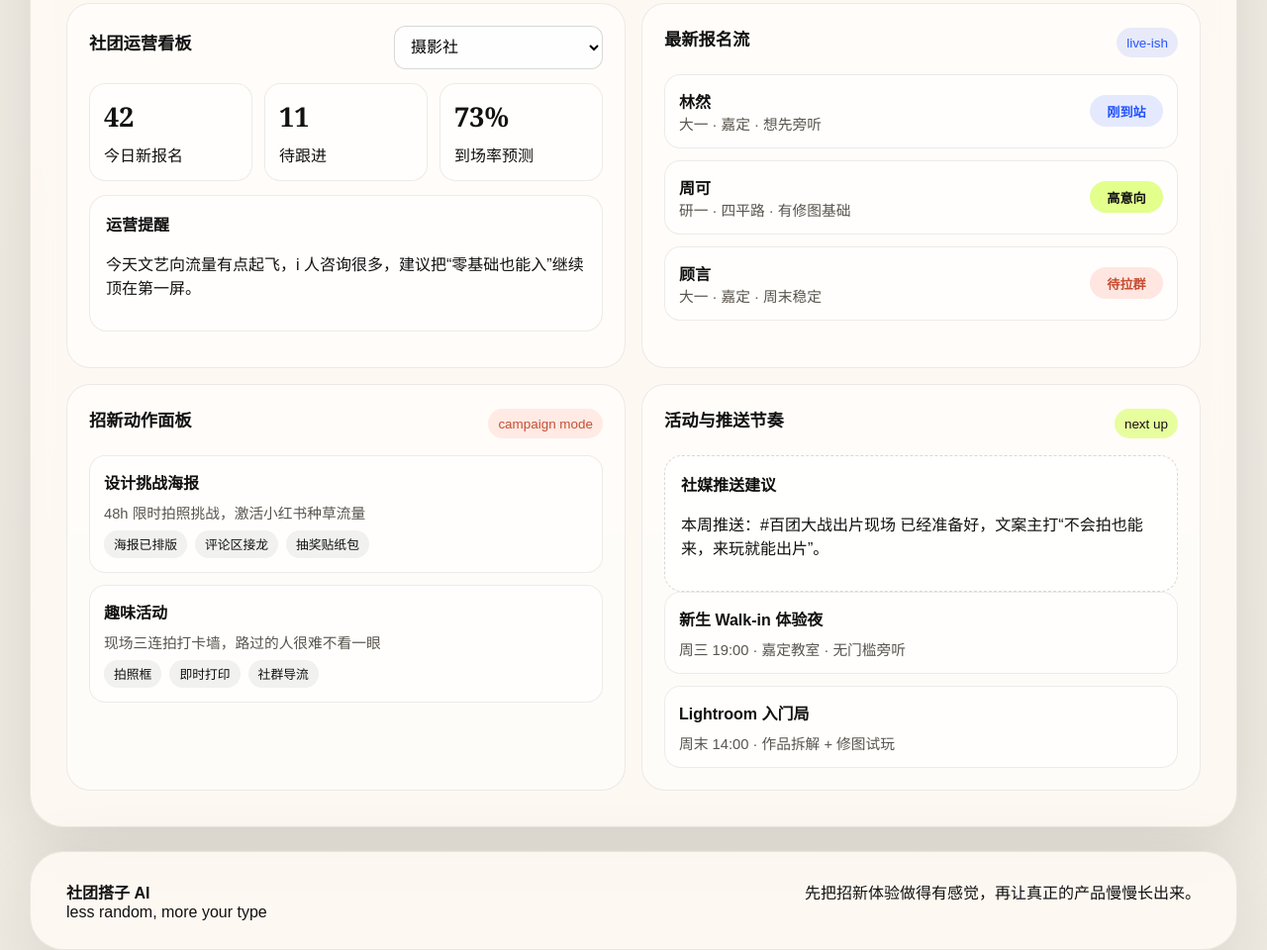
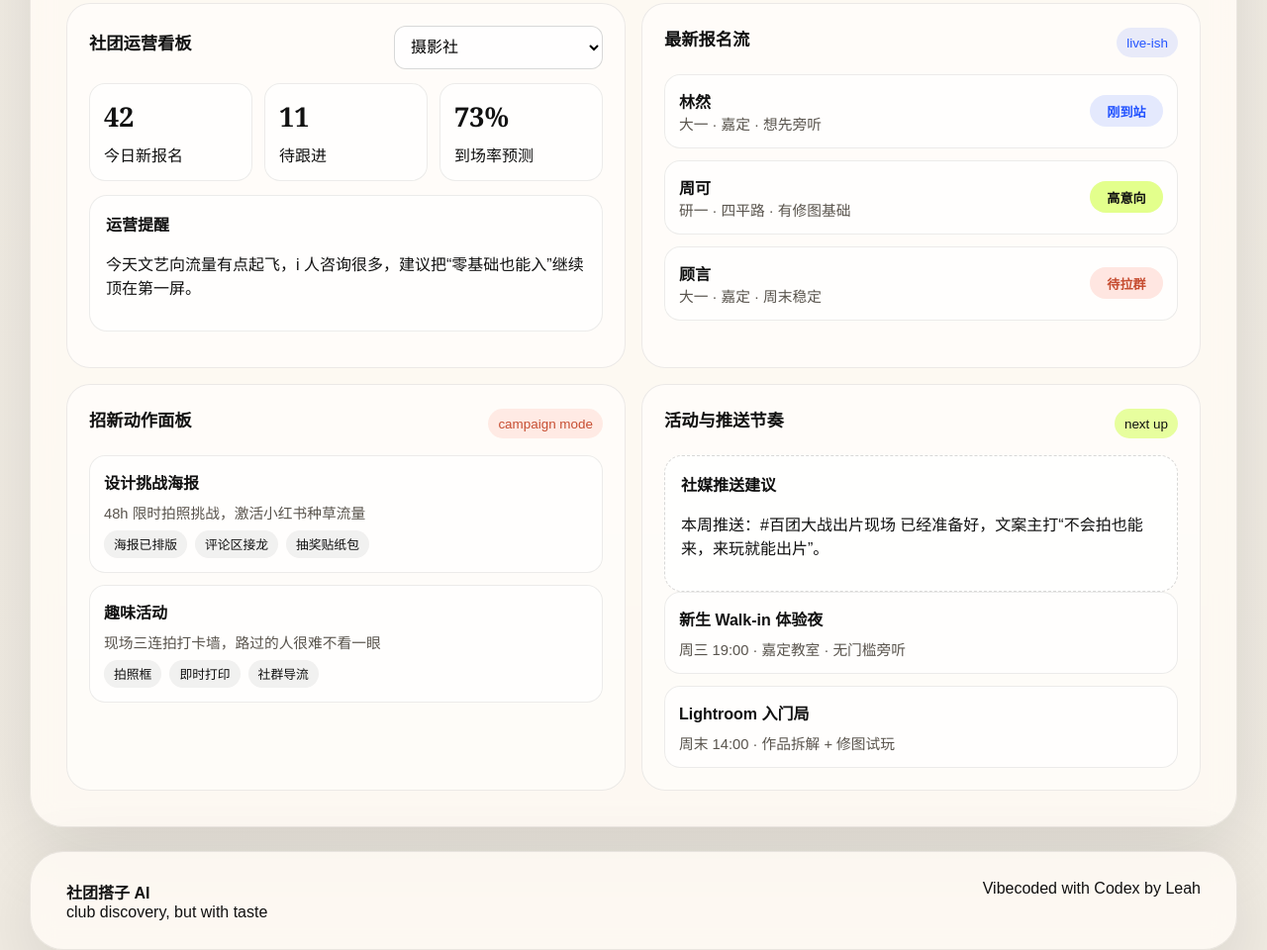
Before and after one commit to leahistyping/AI-Club, a plain HTML site: page index.html in a window 1280 px wide. Shown: the part 5217-6177 px from the top of the page at 99% size. Drawn offline with Linux system fonts and the light colour scheme.

Commit message:
Update index.html

```diff
--- a/index.html
+++ b/index.html
@@ -1337,10 +1337,10 @@
       <footer class="surface footer reveal">
         <div>
           <strong>社团搭子 AI</strong><br />
-          less random, more your type
+          club discovery, but with taste
         </div>
         <div>
-          先把招新体验做得有感觉，再让真正的产品慢慢长出来。
+          Vibecoded with Codex by Leah
         </div>
       </footer>
     </main>
```
